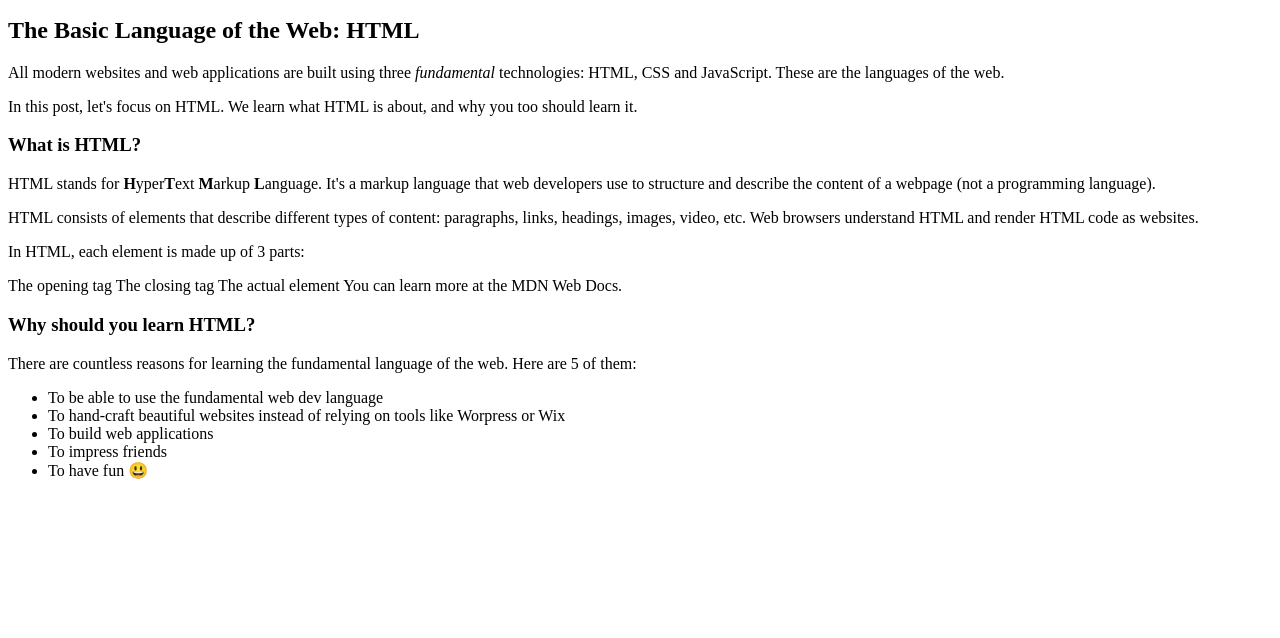
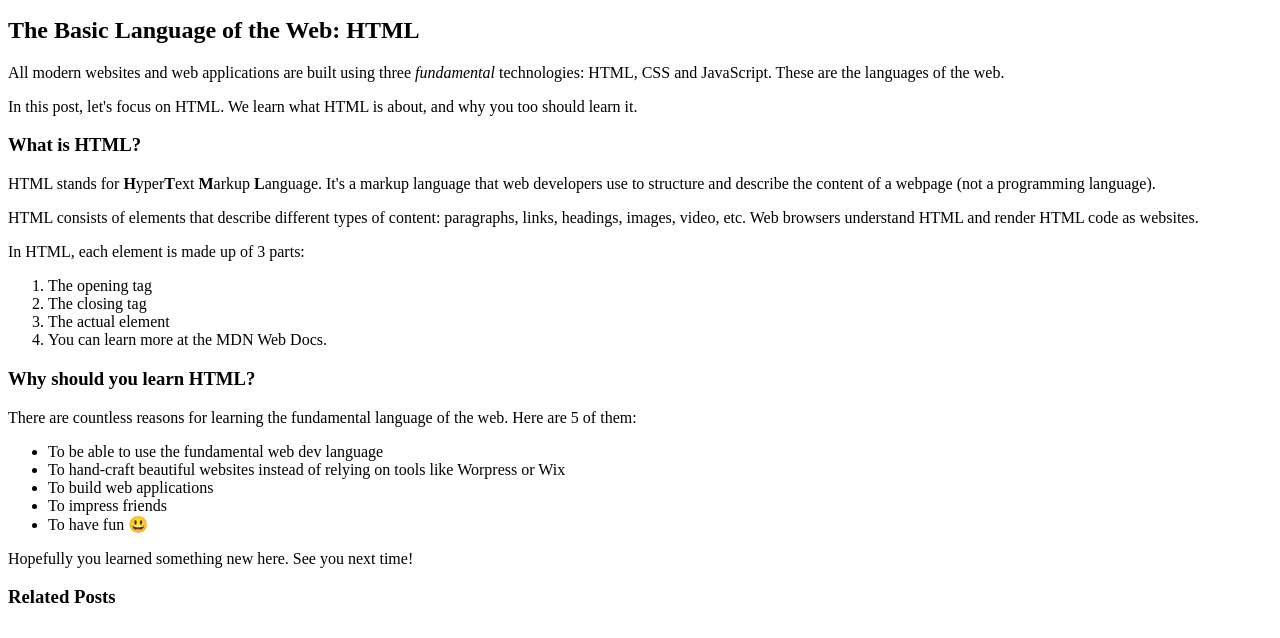
Before and after one commit to JuddBaconawa/HTMLPractice, a plain HTML site: page WebsiteFiles/index.html in a window 1280 px wide. Shown: the part 102-740 px from the top of the page. Drawn offline with Linux system fonts and the light colour scheme.

Commit message:
Update index.html
ordered list implemented

```diff
--- a/WebsiteFiles/index.html
+++ b/WebsiteFiles/index.html
@@ -44,10 +44,12 @@
 
     <p> In HTML, each element is made up of 3 parts: </p>
     <p>
-      The opening tag
-      The closing tag
-      The actual element
-      You can learn more at the MDN Web Docs.
+      <ol>
+        <li>The opening tag</li>
+        <li>The closing tag</li>
+        <li>The actual element</li>
+        <li>You can learn more at the MDN Web Docs.</li>
+      </ol>
     </p>
 
     <h3> Why should you learn HTML? </h3>
@@ -62,8 +64,15 @@
         <li>To impress friends
         <li>To have fun 😃
       </ul>
+
+      Hopefully you learned something new here. See you next time!
     </p>
 
+    <h3>
+      Related Posts
+    </h3>
+
+    <image src="" alt="" width="200" height=""200">
 
   </body>
 
```
